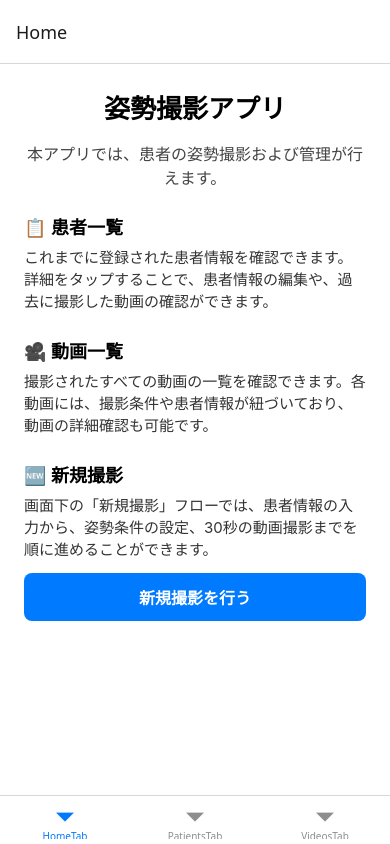
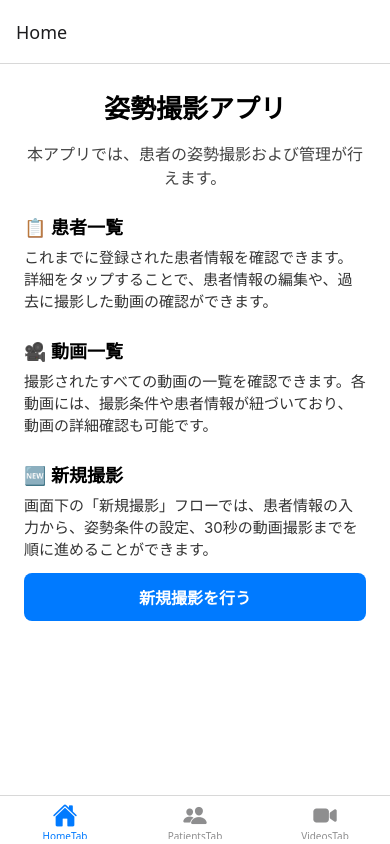
Before and after one commit to Kouta-i5/mediapipe-demo-app, a React Native app: screen /PatientDetail in a window 390 px wide. Built offline with nearby package versions, Linux system fonts and the light colour scheme; what expo-file-system would draw is missing.

Commit message:
💄 タブにアイコンを追加

```diff
--- a/src/navigation/AppNavigator.tsx
+++ b/src/navigation/AppNavigator.tsx
@@ -5,16 +5,30 @@ import HomeStackNavigator from './HomeStackNavigator';
 import PatientListNavigator from './PatientListNavigator';
 import VideoListScreen from '../screens/VideoListScreen';
 import { TabParamList } from '../types/navigation';
+import { Ionicons } from '@expo/vector-icons';
 
 const Tab = createBottomTabNavigator<TabParamList>();
+
+const iconMap: Record<keyof TabParamList, keyof typeof Ionicons.glyphMap> = {
+  HomeTab: 'home',
+  PatientsTab: 'people',
+  VideosTab: 'videocam',
+};
 
 export default function AppNavigator() {
   return (
     <NavigationContainer>
-      <Tab.Navigator initialRouteName="HomeTab">
-        <Tab.Screen name="HomeTab" component={HomeStackNavigator} options={{ headerShown: false }} />
-        <Tab.Screen name="PatientsTab" component={PatientListNavigator} options={{ headerShown: false }} />
-        <Tab.Screen name="VideosTab" component={VideoListScreen} options={{ headerShown: false }} />
+      <Tab.Navigator
+        screenOptions={({ route }) => ({
+          tabBarIcon: ({ color, size }) => (
+            <Ionicons name={iconMap[route.name]} size={size} color={color} />
+          ),
+          headerShown: false,
+        })}
+      >
+        <Tab.Screen name="HomeTab" component={HomeStackNavigator} />
+        <Tab.Screen name="PatientsTab" component={PatientListNavigator} />
+        <Tab.Screen name="VideosTab" component={VideoListScreen} />
       </Tab.Navigator>
     </NavigationContainer>
   );
```
